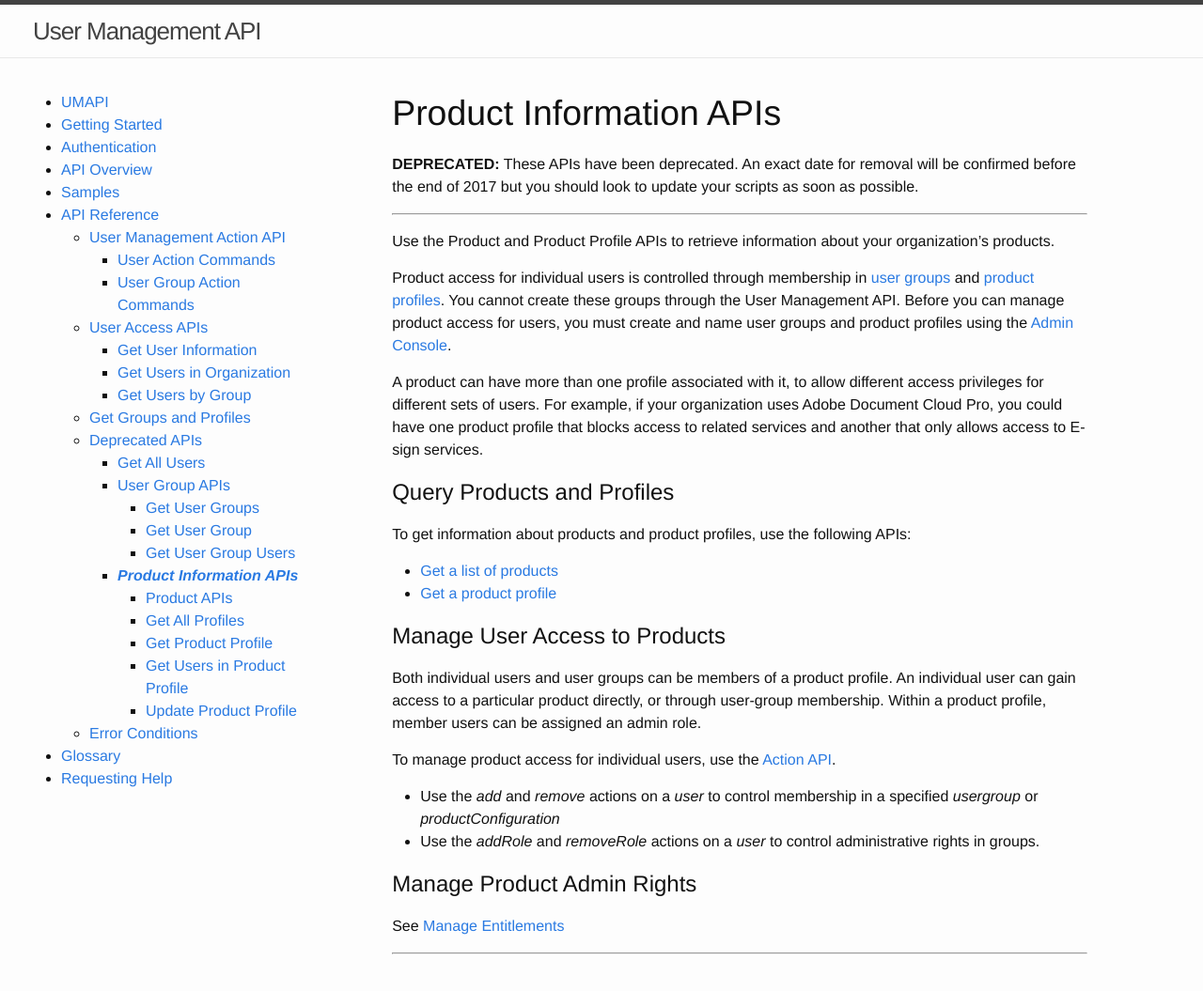
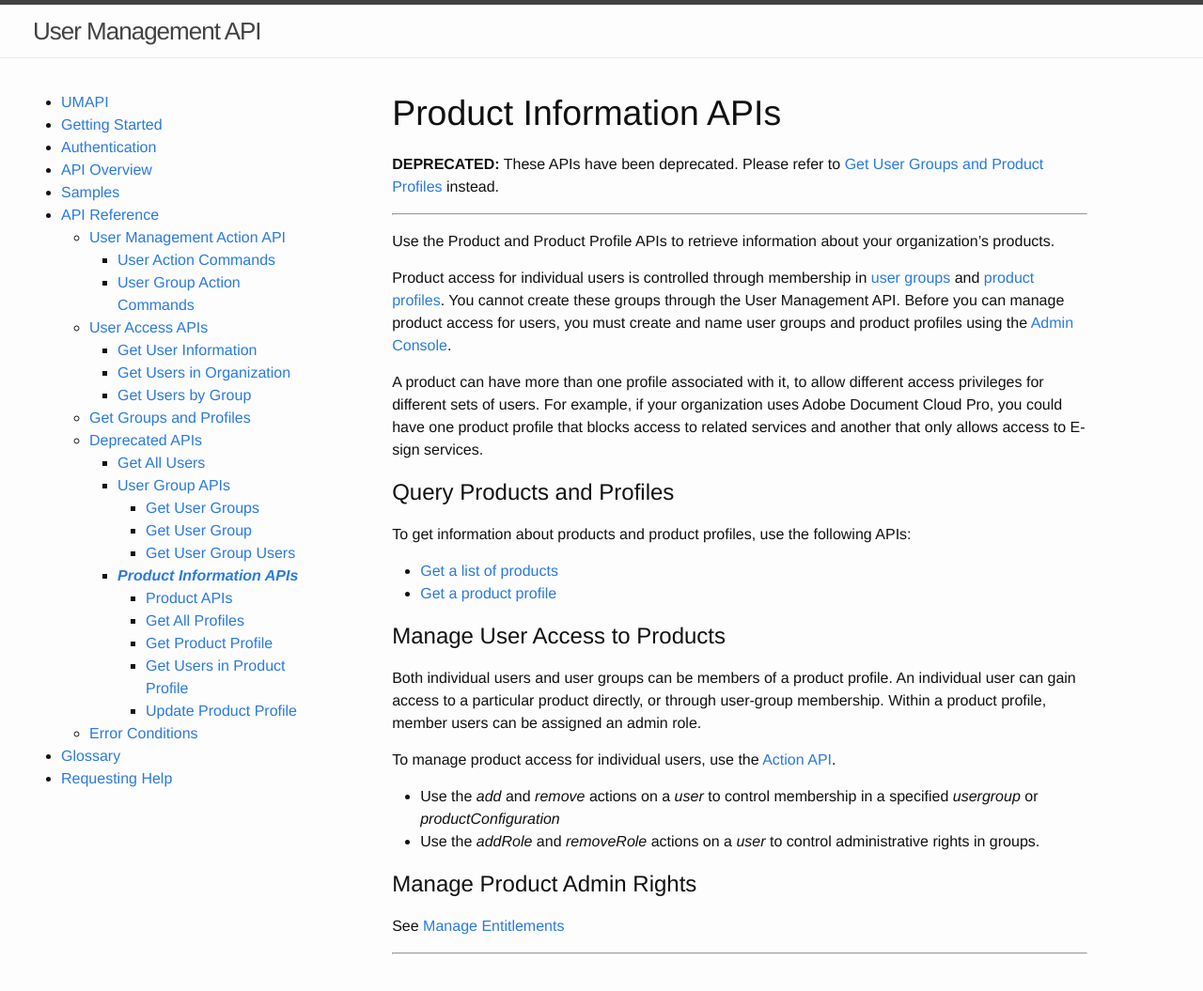
Before and after one commit to adobe-apiplatform/umapi-documentation, a Jekyll site: the page built from docs/en/api/product.md, in a window 1280 px wide and 1062 px high. Shown: the top 1055 px of the window at 94% size. Built offline with Jekyll 4.4.1, drawn with Linux system fonts in a browser that asks for light colours.

Commit message:
Refine deprecation message

```diff
--- a/docs/en/api/product.md
+++ b/docs/en/api/product.md
@@ -8,7 +8,7 @@
 ---
 # <a name="productInfoApis" class="api-ref-title">Product Information APIs</a>
 
-**DEPRECATED:** These APIs have been deprecated. An exact date for removal will be confirmed before the end of 2017 but you should look to update your scripts as soon as possible.
+**DEPRECATED:** These APIs have been deprecated. Please refer to [Get User Groups and Product Profiles](group.md) instead.
 
 <hr class="api-ref-rule">
 
```
